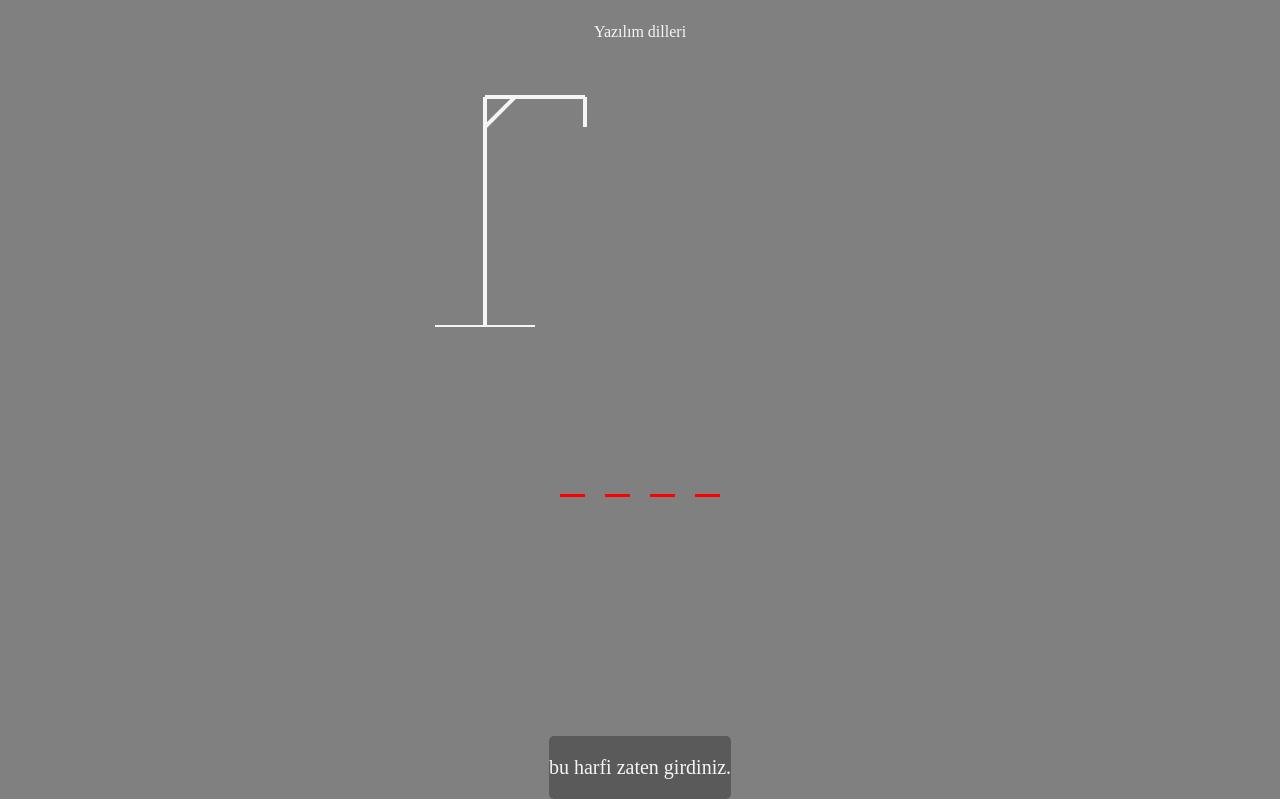
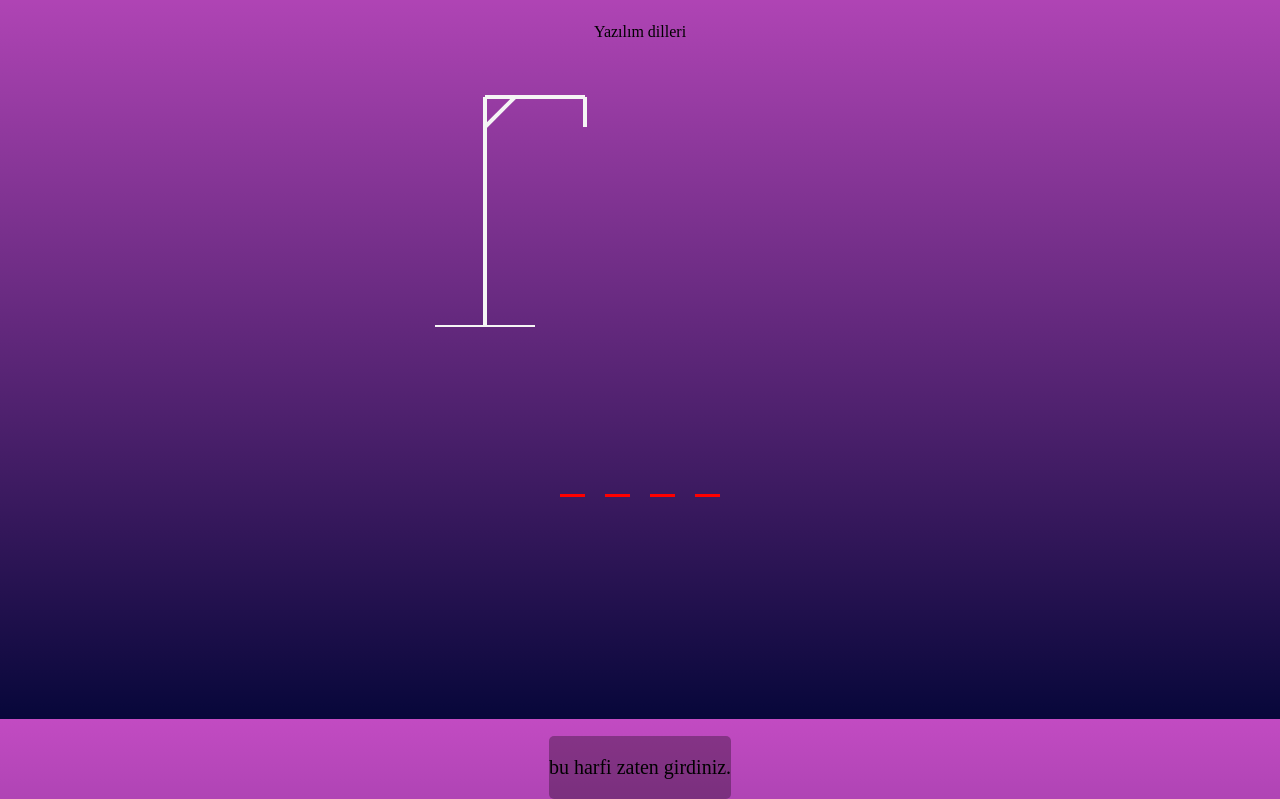
Before and after one commit to Gorkemyazcii/Hangman, a plain HTML site: page index.html in a window 1280 px wide. Shown: the part 81-880 px from the top of the page. Drawn offline with Linux system fonts and the light colour scheme.

Commit message:
renklensin

```diff
--- a/styles.css
+++ b/styles.css
@@ -3,8 +3,8 @@
 }
 
 body {
-    background-color: gray;
-    color: whitesmoke;
+    background: linear-gradient(rgb(194, 75, 194), rgb(7, 7, 58));
+    background-attachment: fixed;
     height: 80vh;
     display: flex;
     flex-direction: column;
```
